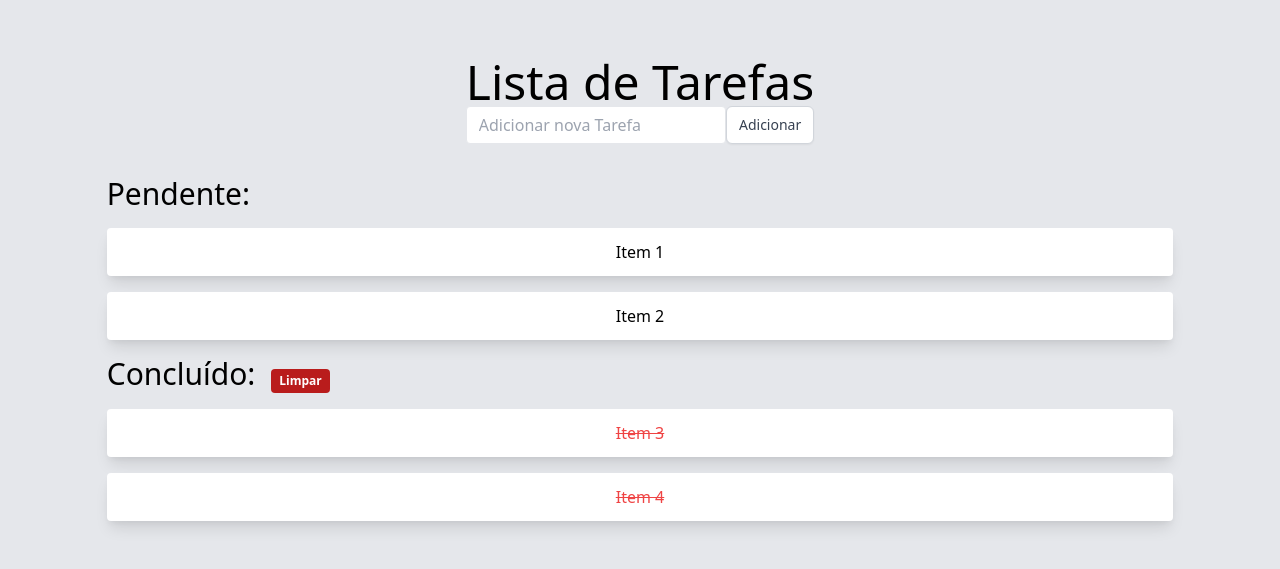
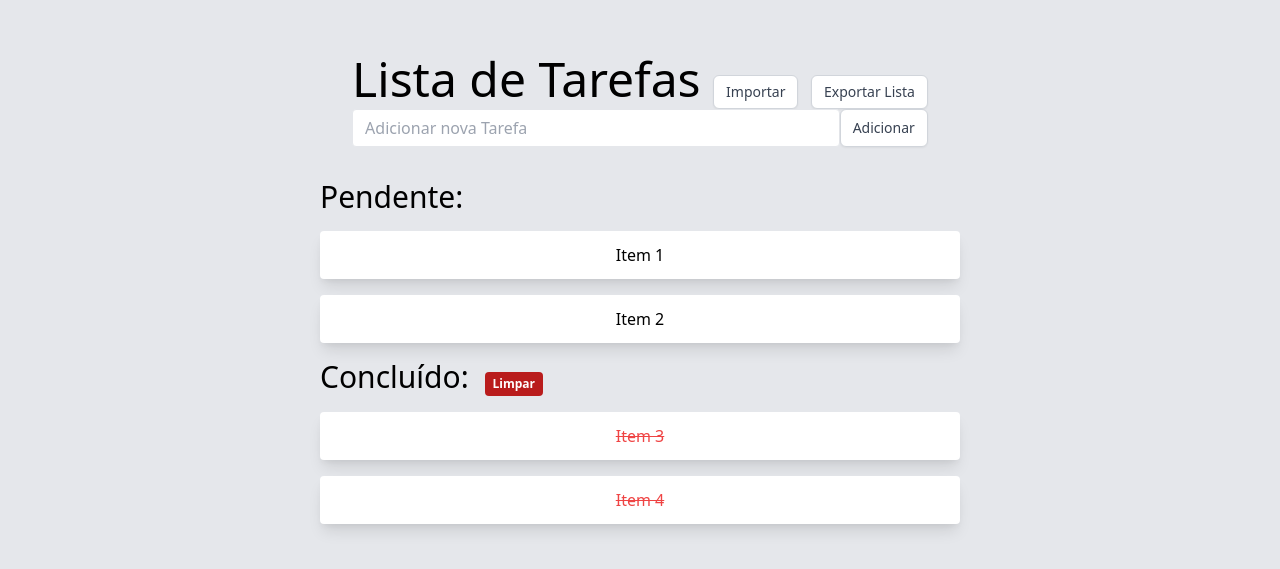
Before and after one commit to arthurdev93/Todo-list-js, a plain HTML site: page index.html in a window 1280 px wide. Shown: the part 111-680 px from the top of the page. Drawn offline with nearby package versions, Linux system fonts and the light colour scheme.

Commit message:
Update index.html

```diff
--- a/index.html
+++ b/index.html
@@ -10,7 +10,17 @@
 <body>
     <div class="bg-gray-200 h-screen w-width flex flex-col justify-center items-center">
     <div class="header">
-        <h1 class="text-5xl">Lista de Tarefas</h1>
+        <h1 class="text-5xl">Lista de Tarefas
+        <Button
+        class="inline-flex items-center rounded-md border border-gray-300 bg-white px-3 py-2 text-sm font-medium leading-4 text-gray-700 shadow-sm hover:bg-gray-50 focus:outline-none focus:ring-2 focus:ring-indigo-500 focus:ring-offset-2"
+        id="newBtn">
+        Importar
+    </Button>
+    <Button
+        class="inline-flex items-center rounded-md border border-gray-300 bg-white px-3 py-2 text-sm font-medium leading-4 text-gray-700 shadow-sm hover:bg-gray-50 focus:outline-none focus:ring-2 focus:ring-indigo-500 focus:ring-offset-2"
+        id="newBtn">
+        Exportar Lista
+    </Button></h1>
         <div class="form flex">
             <input
                 class="appearance-none border rounded w-full py-2 px-3 text-gray-700 leading-tight focus:outline-none focus:shadow-outline"
@@ -25,7 +35,7 @@
             </Button>
         </div>
     </div>
-    <div class="todos w-10/12 mt-8">
+    <div class="todos w-6/12 mt-8">
         <div class="pendente">
             <h3 class="text-3xl">Pendente:</h3>
             <ul id="listPend">
@@ -43,6 +53,5 @@
     </div>
     </div>
     <script src="./main.js"></script>
-    <script src="tarefas.js"></script>
 </body>
 </html>
```
